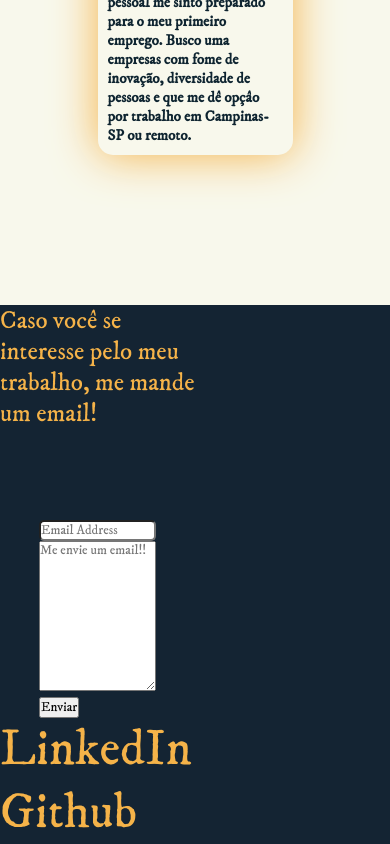
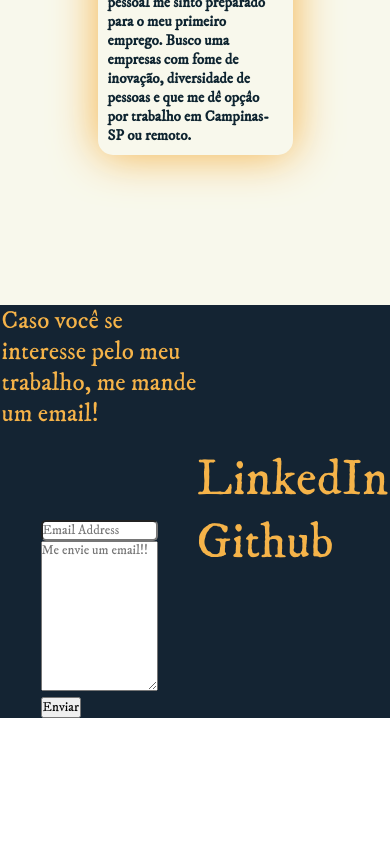
Before and after one commit to Gustavo-Jezini/Portifolio-GustavoJezini, a React (Create React App) app: page / in a window 390 px wide. Shown: the part 2589-3433 px from the top of the page. After the commit the page ends 3307 px from the top, so only its background shows below. Built offline with nearby package versions, Linux system fonts and the light colour scheme; a web font is replaced by a local one.

Commit message:
Footer mais responsivo 2

```diff
--- a/src/Footer/index.css
+++ b/src/Footer/index.css
@@ -50,6 +50,8 @@
 @media screen and (max-width: 600px) {
   .footer {
     height: auto;
-    display: block;
+    flex-wrap: wrap;
+    justify-content: center;
+    align-items: center;
   }
 }
```
